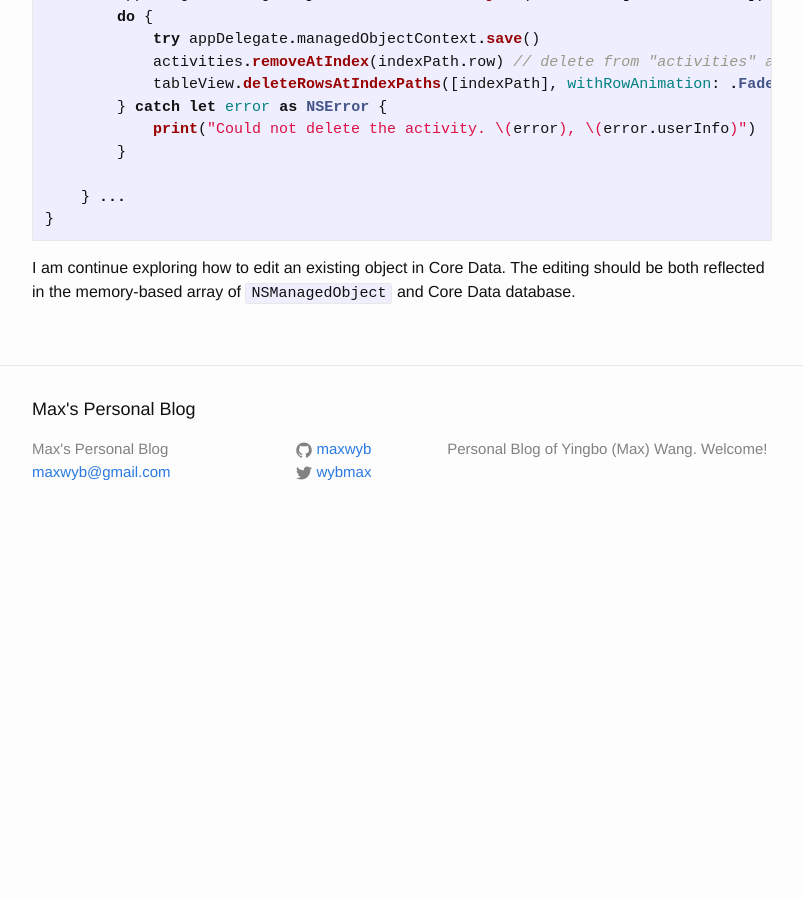
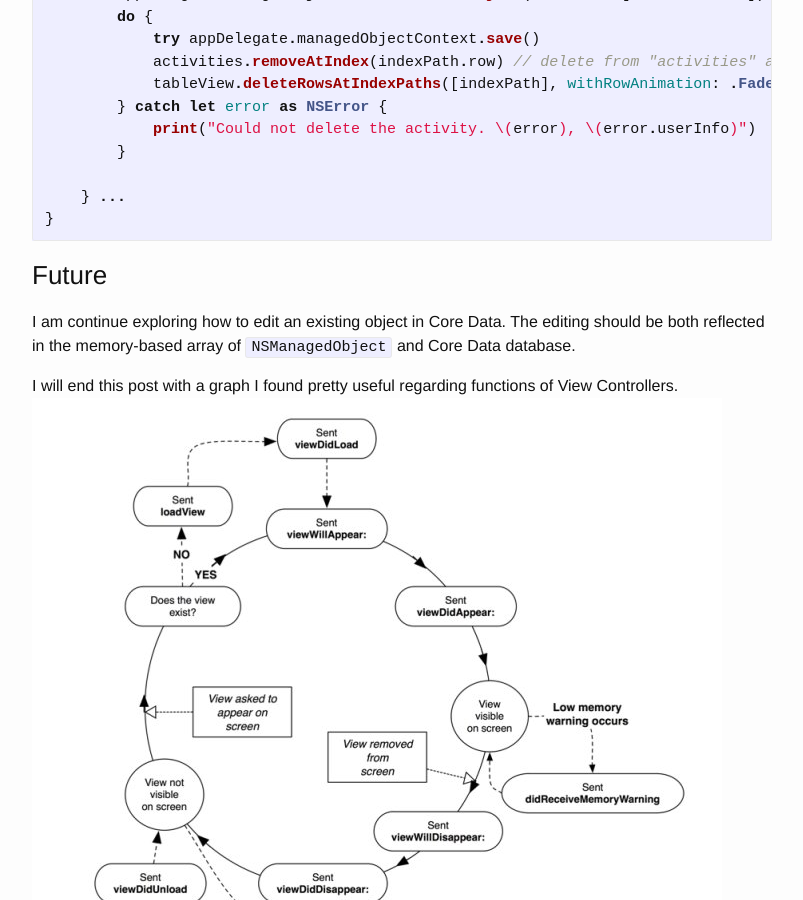
Before and after one commit to maxwyb/maxwyb.github.io, a Jekyll site: the page built from _posts/2016-07-06-core-data-in-swift.md, in a window 1280 px wide and 900 px high, scrolled down 2601 px. Shown: the whole window, without its empty margins (238-1041 px from the left). Built offline with Jekyll 4.4.1, drawn with Linux system fonts in a browser that asks for light colours; before the commit the page ends 3144 px from its top, so only the background shows below that; some of the changed text lies outside the part shown.

Commit message:
Add a View Controller graph.

````diff
--- a/_posts/2016-07-06-core-data-in-swift.md
+++ b/_posts/2016-07-06-core-data-in-swift.md
@@ -111,4 +111,8 @@ override func tableView(tableView: UITableView, commitEditingStyle editingStyle:
 }
 ```
 
+### Future
 I am continue exploring how to edit an existing object in Core Data. The editing should be both reflected in the memory-based array of `NSManagedObject` and Core Data database.
+
+I will end this post with a graph I found pretty useful regarding functions of View Controllers.
+![View Controller Graph](/assets/IGHA7.jpg "View Controller Graph")
````
Also changed, not shown: other parts of _posts/2016-07-06-core-data-in-swift.md (+1 -1 lines), assets/IGHA7.jpg (added).
